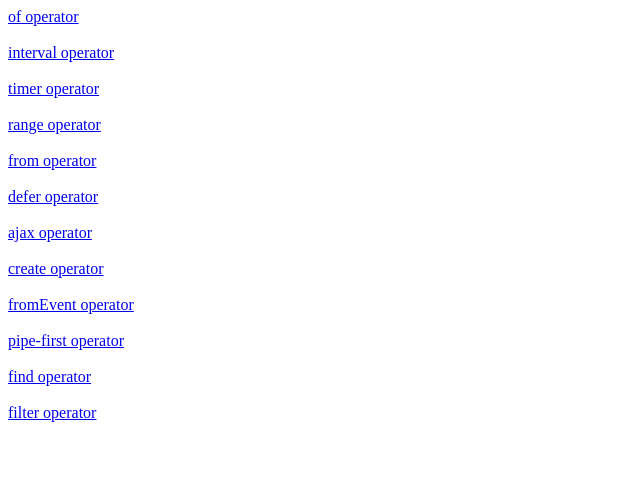
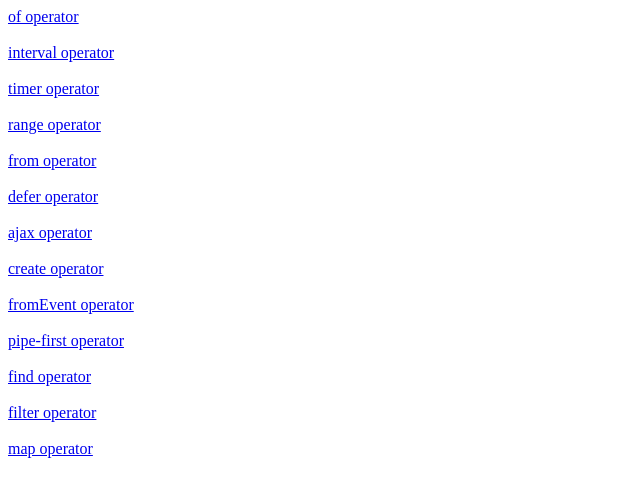
Before and after one commit to BeyzaNurCebi/rxjs, an Angular app: page /operators in a window 1280 px wide. Shown: the top 496 px of the page, without its empty margins (0-640 px from the left). Built offline with nearby package versions, Linux system fonts and the light colour scheme.

Commit message:
map operator

```diff
--- a/src/app/app-routing.module.ts
+++ b/src/app/app-routing.module.ts
@@ -14,6 +14,7 @@ import { FromEventComponent } from './operators/creation-operators/fromEvent/fro
 import { PipeFirstComponent } from './operators/filtering-operators/pipe-first/pipe-first.component';
 import { FindComponent } from './operators/filtering-operators/find/find.component';
 import { FilterComponent } from './operators/filtering-operators/filter/filter.component';
+import { MapComponent } from './operators/transformation-operator/map/map.component';
 
 const routes: Routes = [
   {path: "" ,redirectTo: "/operators",pathMatch: "full"},
@@ -30,6 +31,7 @@ const routes: Routes = [
   {path: "pipe-first",component: PipeFirstComponent},
   {path: "find",component: FindComponent},
   {path: "filter",component: FilterComponent},
+  {path: "map",component: MapComponent},
 ];
 
 @NgModule({
--- a/src/app/operators/operators.component.html
+++ b/src/app/operators/operators.component.html
@@ -56,3 +56,8 @@
 <a [routerLink]="['/filter']">
     filter operator
 </a>
+<br>
+<br>
+<a [routerLink]="['/map']">
+    map operator
+</a>
--- /dev/null
+++ b/src/app/operators/transformation-operator/map/map.component.html
@@ -0,0 +1 @@
+<p>map operator</p>
--- /dev/null
+++ b/src/app/operators/transformation-operator/map/map.component.ts
@@ -0,0 +1,39 @@
+import { Component, OnInit } from '@angular/core';
+import { from } from "rxjs";
+import { first, map } from "rxjs/operators";
+
+@Component({
+    selector: 'ng-map',
+    templateUrl: 'map.component.html'
+})
+
+export class MapComponent implements OnInit {
+
+
+
+    constructor() {
+
+    //MAP OPERATOR
+    /* kaynaktan gelen değerlere bir transformation yani dönüştürme işlemi yapmak
+        istediğimizde kullanırız. mesela bir array var ona subscribe oldu ve içinde bulunan
+        sayılara 5 eklemek istiyoruz o zaman bundan yararlanabiliriz.
+     */
+
+     const numbers = from([2,35,6,78,9,61])
+     numbers.pipe(map(val=>val+2)).subscribe(data=>{
+        console.log(data)
+     })
+
+     const users = from([
+         {name:"beyza",surname:"cebi",age:23},
+         {name:"nur",surname:"cebi",age:23},
+         {name:"aybüke",surname:"sodan",age:6}
+        ])
+      users.pipe(map(val=>val.name)).subscribe(data=>{
+        console.log(data)
+      })
+
+    }
+
+    ngOnInit() { }
+}
```
